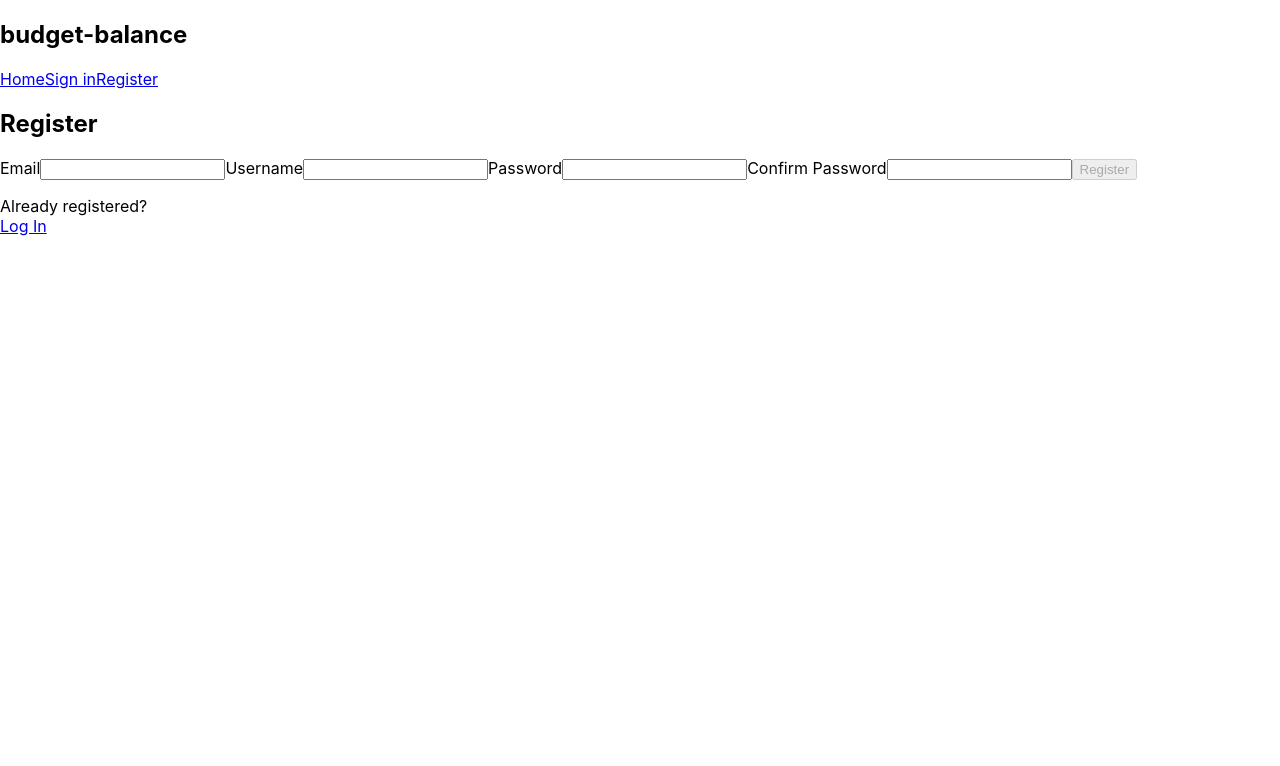
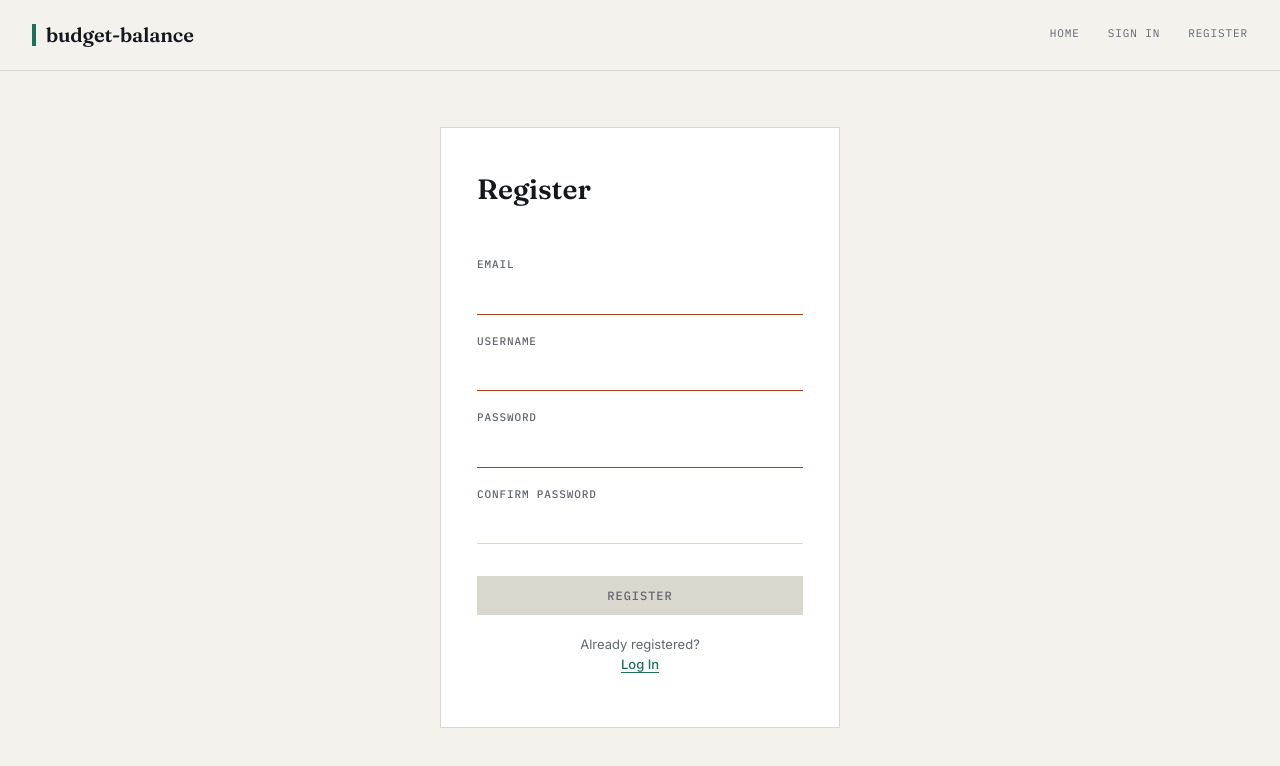
Before and after one commit to davidhorobin/budget-balance, a React (Create React App) app in the folder frontend/: page /register in a window 1280 px wide. Shown: the top 766 px of the page. Built offline with nearby package versions, Linux system fonts and the light colour scheme; no server answers.

Commit message:
add: styling

```diff
--- a/frontend/src/components/AccountTable.js
+++ b/frontend/src/components/AccountTable.js
@@ -1,6 +1,6 @@
 const AccountTable = ({accounts}) => {
     return (
-        <table>
+        <table id="account-table">
             <thead>
             <tr>
                 <th>Bank</th>
--- a/frontend/src/components/Header.js
+++ b/frontend/src/components/Header.js
@@ -2,7 +2,7 @@ import {Link} from "react-router-dom";
 
 const Header = () => {
     return (
-        <section>
+        <section id="site-header">
             <h1>budget-balance</h1>
             <nav>
                 <Link to="/">Home</Link>
--- a/frontend/src/components/Home.js
+++ b/frontend/src/components/Home.js
@@ -2,7 +2,7 @@ import {Link} from "react-router-dom";
 
 const Home = () => {
     return (
-        <section>
+        <section id="home">
             <h1>Welcome home.</h1>
             <Link to="/accounts/transactions">Transactions</Link>
             <Link to="/accounts/info">Dashboard</Link>
--- a/frontend/src/components/Login.js
+++ b/frontend/src/components/Login.js
@@ -51,7 +51,7 @@ const Login = () => {
     }
 
     return (
-        <section>
+        <section id="login">
             <p className={"errmsg"} aria-live={"assertive"}>{errMsg}</p>
             <h1>Sign in</h1>
             <form onSubmit={handleSubmit}>
--- a/frontend/src/components/Register.js
+++ b/frontend/src/components/Register.js
@@ -76,14 +76,14 @@ const Register = () => {
     return (
         <>
             {success ? (
-                <section>
+                <section id="register-success">
                     <h1>Success!</h1>
                     <p>
                         <Link to="/login">Sign In</Link>
                     </p>
                 </section>
             ) : (
-                <section>
+                <section id="register">
                     <p ref={errRef} className={errMsg ? "errmsg" : "offscreen"} aria-live="assertive">{errMsg}</p>
                     <h1>Register</h1>
                     <form onSubmit={handleSubmit}>
--- a/frontend/src/components/TransactionTable.js
+++ b/frontend/src/components/TransactionTable.js
@@ -1,6 +1,6 @@
 const TransactionTable = ({transactions}) => {
     return (
-        <table>
+        <table id="transaction-table">
             <thead>
             <tr>
                 <th>Time</th>
--- a/frontend/src/index.css
+++ /dev/null
@@ -1,17 +0,0 @@
-body {
-    margin: 0;
-    font-family: -apple-system, BlinkMacSystemFont, 'Segoe UI', 'Roboto', 'Oxygen',
-    'Ubuntu', 'Cantarell', 'Fira Sans', 'Droid Sans', 'Helvetica Neue',
-    sans-serif;
-    -webkit-font-smoothing: antialiased;
-    -moz-osx-font-smoothing: grayscale;
-}
-
-code {
-    font-family: source-code-pro, Menlo, Monaco, Consolas, 'Courier New',
-    monospace;
-}
-
-.offscreen {
-    display: none;
-}
--- a/frontend/src/index.js
+++ b/frontend/src/index.js
@@ -1,6 +1,6 @@
 import React from 'react';
 import ReactDOM from 'react-dom/client';
-import './index.css';
+import './styles.css';
 import App from './components/App';
 import {AuthProvider} from './context/AuthProvider';
 import {BrowserRouter, Routes, Route} from 'react-router-dom';
--- /dev/null
+++ b/frontend/src/styles.css
@@ -0,0 +1,406 @@
+@import url('https://fonts.googleapis.com/css2?family=Fraunces:ital,opsz,wght@0,9..144,400;0,9..144,600;1,9..144,500&family=Inter:wght@400;500;600&family=IBM+Plex+Mono:wght@400;500;600&display=swap');
+
+:root {
+    --paper: #f3f2ed;
+    --ink: #14171c;
+    --ink-soft: #62666e;
+    --hairline: #d9d7ce;
+    --ledger-green: #1e6f5c;
+    --signal-rust: #a8431d;
+
+    --font-display: 'Fraunces', serif;
+    --font-body: 'Inter', sans-serif;
+    --font-mono: 'IBM Plex Mono', monospace;
+}
+
+* {
+    box-sizing: border-box;
+}
+
+body {
+    margin: 0;
+    background: var(--paper);
+    color: var(--ink);
+    font-family: var(--font-body);
+    font-size: 15px;
+    line-height: 1.5;
+}
+
+a {
+    color: inherit;
+    text-decoration: none;
+}
+
+a:focus-visible, button:focus-visible {
+    outline: 2px dashed var(--ledger-green);
+    outline-offset: 3px;
+}
+
+@media (prefers-reduced-motion: reduce) {
+    * {
+        transition: none !important;
+    }
+}
+
+/* ---- Header ---- */
+#site-header {
+    display: flex;
+    align-items: center;
+    justify-content: space-between;
+    padding: 20px 32px;
+    border-bottom: 1px solid var(--hairline);
+    background: var(--paper);
+}
+
+#site-header h1 {
+    display: flex;
+    align-items: center;
+    gap: 10px;
+    font-family: var(--font-display);
+    font-weight: 600;
+    font-size: 20px;
+    letter-spacing: -0.01em;
+    margin: 0;
+}
+
+#site-header h1::before {
+    content: '';
+    width: 4px;
+    height: 1.1em;
+    background: var(--ledger-green);
+}
+
+#site-header nav {
+    display: flex;
+    gap: 28px;
+}
+
+#site-header nav a {
+    font-family: var(--font-mono);
+    font-size: 11px;
+    letter-spacing: 0.08em;
+    text-transform: uppercase;
+    color: var(--ink-soft);
+    padding-bottom: 3px;
+    border-bottom: 1px solid transparent;
+    transition: color 0.15s ease, border-color 0.15s ease;
+}
+
+#site-header nav a:hover {
+    color: var(--ink);
+    border-color: var(--ledger-green);
+}
+
+/* ---- Home hero ---- */
+#home {
+    padding: 72px 32px;
+    max-width: 640px;
+}
+
+#home h1 {
+    font-family: var(--font-display);
+    font-weight: 400;
+    font-style: italic;
+    font-size: 40px;
+    margin: 0 0 40px;
+    color: var(--ink);
+}
+
+#home a {
+    display: flex;
+    align-items: center;
+    justify-content: space-between;
+    padding: 18px 4px;
+    border-top: 1px solid var(--hairline);
+    font-family: var(--font-body);
+    font-weight: 500;
+    font-size: 16px;
+    transition: background 0.15s ease, padding-left 0.15s ease;
+}
+
+#home a:last-of-type {
+    border-bottom: 1px solid var(--hairline);
+}
+
+#home a::after {
+    content: '\2192';
+    font-family: var(--font-mono);
+    color: var(--ledger-green);
+    transition: transform 0.15s ease;
+}
+
+#home a:hover {
+    padding-left: 10px;
+    background: rgba(30, 111, 92, 0.06);
+}
+
+#home a:hover::after {
+    transform: translateX(4px);
+}
+
+/* ---- Ledger tables (shared base) ---- */
+#transaction-table,
+#account-table {
+    width: 100%;
+    max-width: 960px;
+    margin: 24px 32px;
+    border-collapse: collapse;
+    font-variant-numeric: tabular-nums;
+    display: block;
+    overflow-x: auto;
+    white-space: nowrap;
+}
+
+#transaction-table thead tr,
+#account-table thead tr {
+    box-shadow: 0 3px 0 0 var(--hairline);
+}
+
+#transaction-table th,
+#account-table th {
+    text-align: left;
+    font-family: var(--font-mono);
+    font-size: 11px;
+    font-weight: 500;
+    letter-spacing: 0.08em;
+    text-transform: uppercase;
+    color: var(--ink-soft);
+    padding: 0 16px 10px;
+    border-bottom: 2px solid var(--ink);
+}
+
+#transaction-table td,
+#account-table td {
+    padding: 12px 16px;
+    border-bottom: 1px solid var(--hairline);
+    vertical-align: middle;
+}
+
+#transaction-table tbody tr,
+#account-table tbody tr {
+    transition: background 0.12s ease, box-shadow 0.12s ease;
+}
+
+#transaction-table tbody tr:hover,
+#account-table tbody tr:hover {
+    background: rgba(30, 111, 92, 0.05);
+    box-shadow: inset 3px 0 0 0 var(--ledger-green);
+}
+
+/* ---- Transactions: Time / Counterparty / Value ---- */
+#transaction-table td:nth-child(1) {
+    font-family: var(--font-mono);
+    font-size: 13px;
+    color: var(--ink-soft);
+    width: 160px;
+}
+
+#transaction-table td:nth-child(2) {
+    font-weight: 500;
+}
+
+#transaction-table th:nth-child(3),
+#transaction-table td:nth-child(3) {
+    text-align: right;
+    font-family: var(--font-mono);
+    font-weight: 600;
+}
+
+/* ---- Accounts: Bank / Name / Balance / Currency ---- */
+#account-table td:nth-child(1) {
+    font-weight: 600;
+}
+
+#account-table td:nth-child(2) {
+    color: var(--ink-soft);
+}
+
+#account-table th:nth-child(3),
+#account-table td:nth-child(3) {
+    text-align: right;
+    font-family: var(--font-mono);
+    font-weight: 600;
+}
+
+#account-table th:nth-child(4),
+#account-table td:nth-child(4) {
+    text-align: center;
+}
+
+#account-table td:nth-child(4) {
+    display: inline-block;
+    margin-top: 4px;
+    font-family: var(--font-mono);
+    font-size: 11px;
+    letter-spacing: 0.06em;
+    border: 1px solid var(--hairline);
+    border-radius: 3px;
+    padding: 2px 8px;
+}
+
+/* ---- Auth forms (login / register) ---- */
+#login,
+#register,
+#register-success {
+    max-width: 400px;
+    margin: 56px auto;
+    padding: 40px 36px;
+    background: #fff;
+    border: 1px solid var(--hairline);
+}
+
+#login h1,
+#register h1,
+#register-success h1 {
+    font-family: var(--font-display);
+    font-weight: 600;
+    font-size: 28px;
+    margin: 0 0 28px;
+}
+
+#login form,
+#register form {
+    display: flex;
+    flex-direction: column;
+}
+
+#login label,
+#register label {
+    font-family: var(--font-mono);
+    font-size: 11px;
+    font-weight: 500;
+    letter-spacing: 0.08em;
+    text-transform: uppercase;
+    color: var(--ink-soft);
+    margin-top: 18px;
+}
+
+#login input,
+#register input {
+    border: none;
+    border-bottom: 1px solid var(--hairline);
+    background: transparent;
+    padding: 8px 2px;
+    margin-top: 6px;
+    font-family: var(--font-body);
+    font-size: 15px;
+    color: var(--ink);
+    transition: border-color 0.15s ease;
+}
+
+#login input:focus,
+#register input:focus {
+    outline: none;
+    border-bottom: 2px solid var(--ledger-green);
+}
+
+#login input:invalid[aria-invalid="true"],
+#register input[aria-invalid="true"]:not(:placeholder-shown) {
+    border-bottom-color: var(--signal-rust, #a8431d);
+}
+
+#login button,
+#register button {
+    margin-top: 32px;
+    padding: 12px 20px;
+    background: var(--ink);
+    color: var(--paper);
+    border: none;
+    font-family: var(--font-mono);
+    font-size: 12px;
+    font-weight: 500;
+    letter-spacing: 0.08em;
+    text-transform: uppercase;
+    cursor: pointer;
+    transition: background 0.15s ease;
+}
+
+#login button:hover,
+#register button:hover {
+    background: var(--ledger-green);
+}
+
+#login button:disabled,
+#register button:disabled {
+    background: var(--hairline);
+    color: var(--ink-soft);
+    cursor: not-allowed;
+}
+
+#login > p,
+#register > p,
+#register-success p {
+    margin-top: 20px;
+    font-size: 13px;
+    color: var(--ink-soft);
+    text-align: center;
+}
+
+#login > p a,
+#register > p a,
+#register-success a {
+    color: var(--ledger-green);
+    font-weight: 500;
+    border-bottom: 1px solid var(--ledger-green);
+}
+
+.errmsg {
+    font-family: var(--font-mono);
+    font-size: 12px;
+    color: var(--signal-rust, #a8431d);
+    background: rgba(168, 67, 29, 0.08);
+    border-left: 3px solid var(--signal-rust, #a8431d);
+    padding: 8px 12px;
+    margin: 0 0 20px;
+}
+
+.instructions {
+    font-size: 12px;
+    color: var(--ink-soft);
+    background: var(--paper);
+    border-left: 3px solid var(--hairline);
+    padding: 6px 10px;
+    margin-top: 6px;
+}
+
+.offscreen {
+    position: absolute;
+    width: 1px;
+    height: 1px;
+    padding: 0;
+    margin: -1px;
+    overflow: hidden;
+    clip: rect(0, 0, 0, 0);
+    white-space: nowrap;
+    border: 0;
+}
+
+/* ---- Responsive ---- */
+@media (max-width: 640px) {
+    #site-header {
+        flex-direction: column;
+        align-items: flex-start;
+        gap: 14px;
+        padding: 18px 20px;
+    }
+
+    #home {
+        padding: 48px 20px;
+    }
+
+    #home h1 {
+        font-size: 30px;
+    }
+
+    #transaction-table,
+    #account-table {
+        margin: 16px 20px;
+    }
+
+    #login,
+    #register,
+    #register-success {
+        margin: 32px 16px;
+        padding: 28px 24px;
+    }
+}
```
